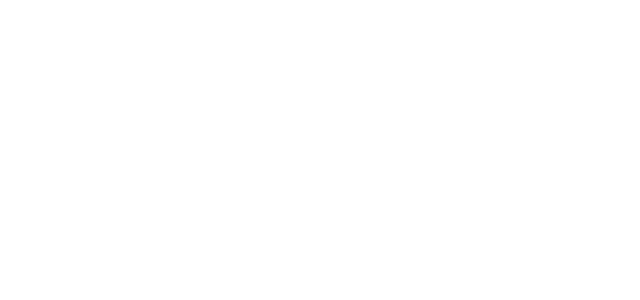
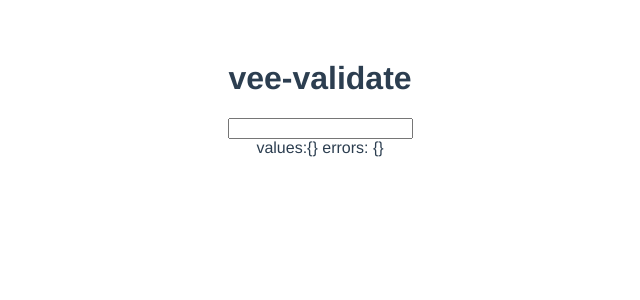
Before and after one commit to teller2016/vue3-playground, a Vue app: page /validate in a window 1280 px wide. Before the commit this address had no page. Shown: the top 300 px of the page, without its empty margins (320-960 px from the left). Built offline with nearby package versions, Linux system fonts and the light colour scheme.

Commit message:
feat: vee-validate init

```diff
--- a/package.json
+++ b/package.json
@@ -9,8 +9,10 @@
   },
   "dependencies": {
     "core-js": "^3.8.3",
+    "vee-validate": "^4.12.4",
     "vue": "^3.2.13",
-    "vue-router": "^4.2.4"
+    "vue-router": "^4.2.4",
+    "yup": "^1.3.3"
   },
   "devDependencies": {
     "@babel/core": "^7.12.16",
--- /dev/null
+++ b/src/composables/validate/index.js
@@ -0,0 +1,21 @@
+import { useForm } from "vee-validate";
+import * as yup from "yup";
+
+const schema = yup.object({
+  email: yup.string().required().email(),
+});
+
+export default function validateComposable() {
+  const { values, errors, defineField } = useForm({
+    validationSchema: schema,
+  });
+
+  const [email, emailAttrs] = defineField("email");
+
+  return {
+    values,
+    email,
+    emailAttrs,
+    errors,
+  };
+}
--- a/src/router/index.js
+++ b/src/router/index.js
@@ -10,6 +10,7 @@
 import computed from "@/views/tutorial/computed/index.vue";
 import classBinding from "@/views/tutorial/classBinding/index.vue";
 import form from "@/views/tutorial/form/index.vue";
+import validate from "@/views/validate/index.vue";
 
 const router = createRouter({
   history: createWebHistory(),
@@ -69,6 +70,11 @@
       name: "form",
       component: form,
     },
+    {
+      path: "/validate",
+      name: "validate",
+      component: validate,
+    },
   ],
 });
 
--- /dev/null
+++ b/src/views/validate/index.vue
@@ -0,0 +1,23 @@
+<template>
+    <div>
+        <h1>vee-validate</h1>
+
+        <input v-model="email" v-bind="emailAttrs" type="text">
+        <div>
+            values:{{ values }}
+            errors: {{ errors }}
+        </div>
+    </div>
+</template>
+
+<script setup>
+import validateComposable from '@/composables/validate/index.js';
+
+const {
+    values,
+    email,
+    emailAttrs, errors } = validateComposable();
+</script>
+
+<style>
+</style>
```
Also changed, not shown: 1 other file (tests, documents, lock files or other folders).
